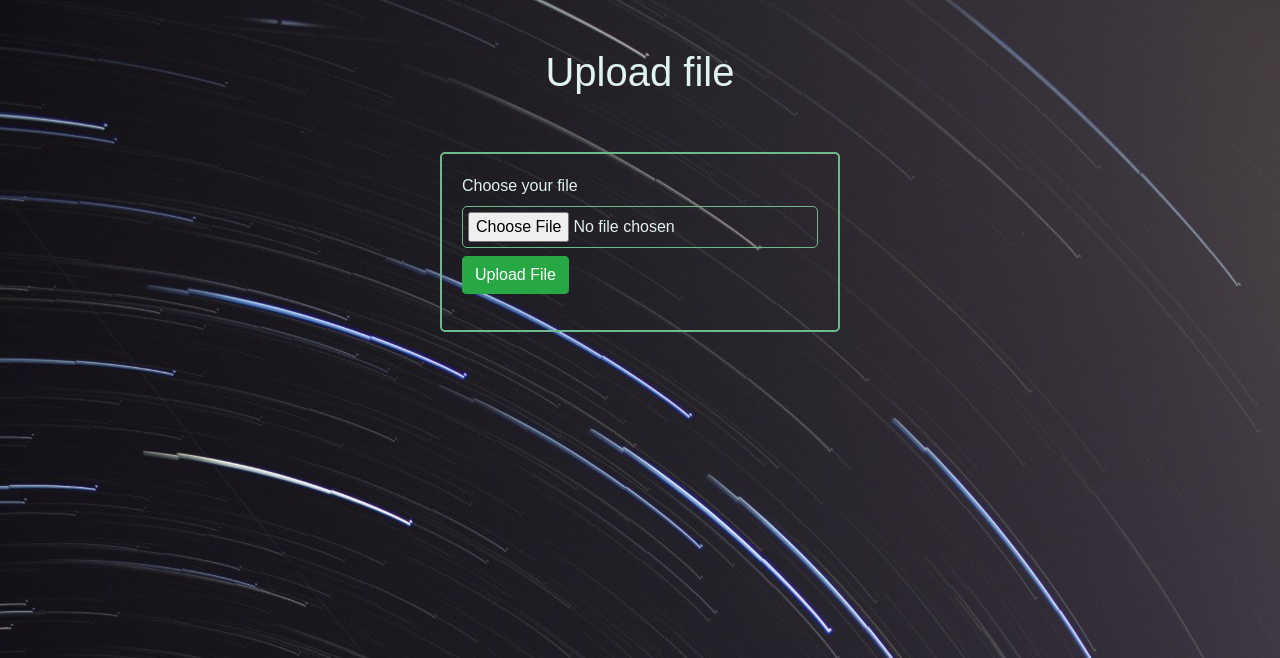
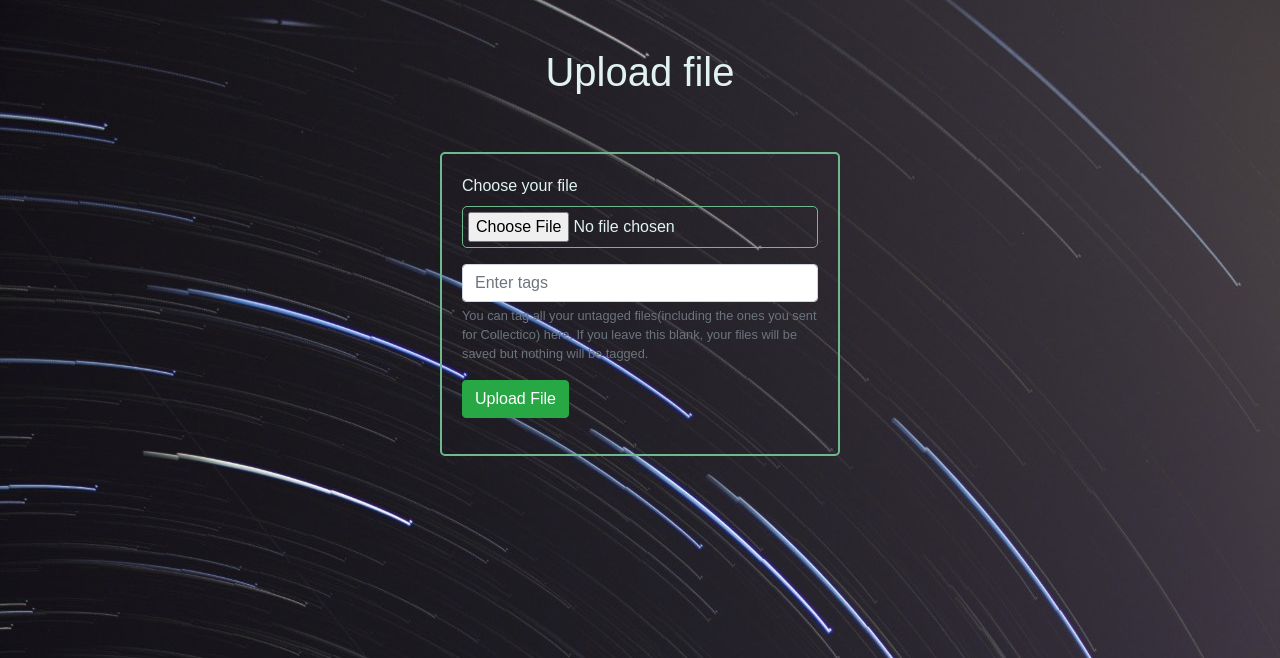
Before and after one commit to M-Moein-M/CollecticoBot, a Node server app: template views/upload.handlebars in a window 1280 px wide. Shown: the part 44-702 px from the top of the page. Run offline with Node 20, Linux system fonts and the light colour scheme; the template is opened without the code that fills it, so the values that code supplies are empty; some libraries are stand-ins or nearby versions; some web fonts are replaced.

Commit message:
feat: tag untagged files in upload form

```diff
--- a/views/upload.handlebars
+++ b/views/upload.handlebars
@@ -6,9 +6,20 @@
 
     <form id="upload-form" method="POST" action="/upload" enctype="multipart/form-data">
       <div class="form-group">
+
         <label for="uploadFile">Choose your file</label>
         <input type="file" class="form-control-file mb-2" id="uploadFile" accept="image/jpeg" name="uploadFile" />
+
+      </div>
+      <div class="form-group">
+        <input type="text" name="filesTags" class="form-control" autocomplete="off" spellcheck="false"
+          placeholder="Enter tags">
+        <small id="help" class="form-text text-muted">You can tag all your untagged files(including the ones you sent
+          for Collectico) here. If you leave this blank, your files will be saved but nothing will be tagged.</small>
+      </div>
+      <div class="form-group">
         <button type="submit" class="btn btn-success">Upload File</button>
+
       </div>
     </form>
 
```
Also changed, not shown: routes/upload.js (+8 -7 lines).
